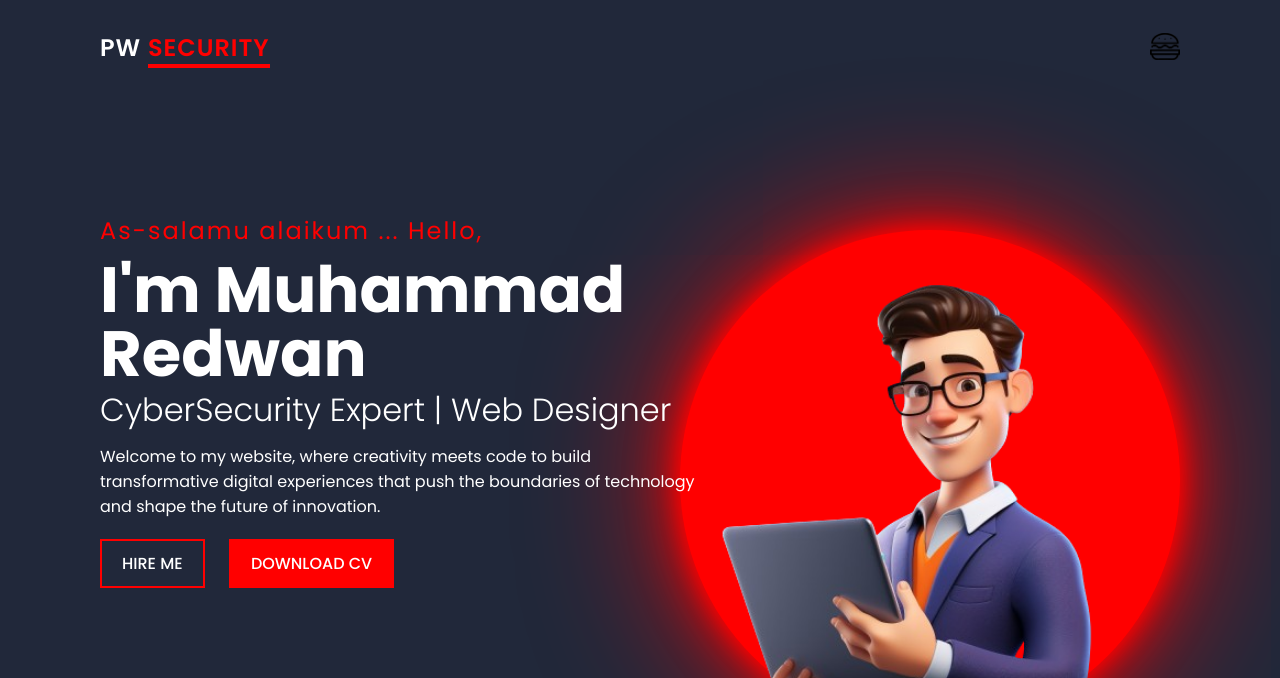
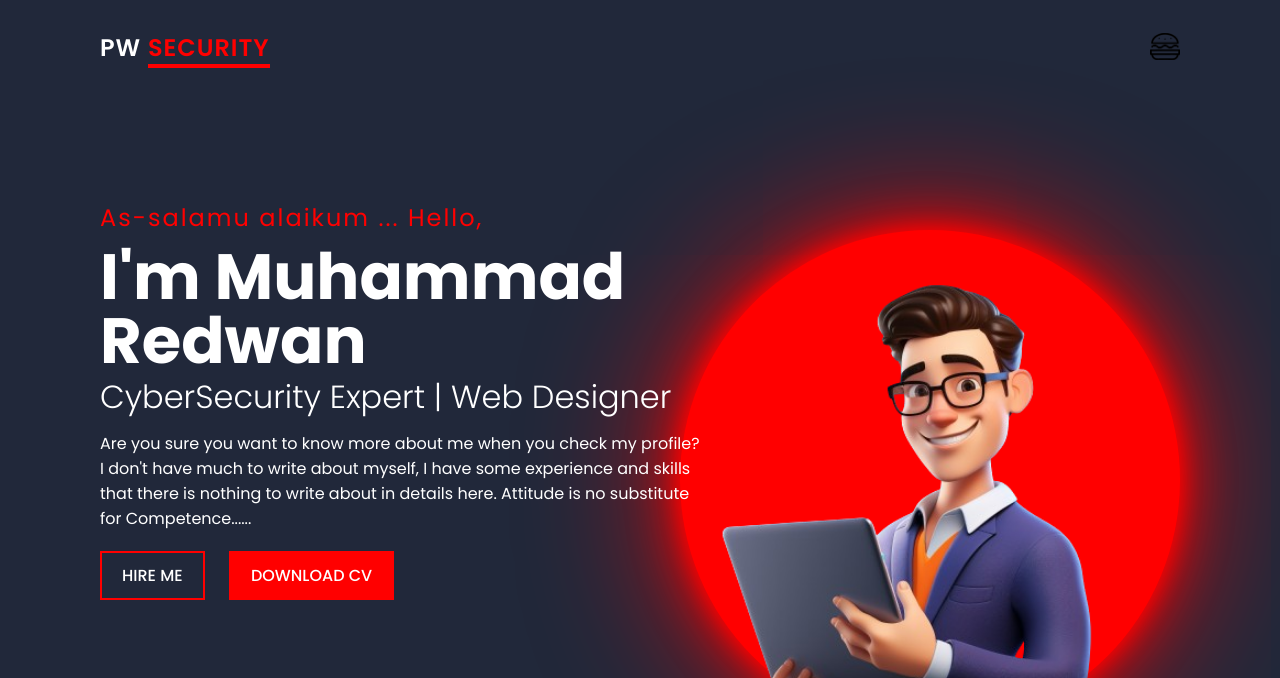
Before and after one commit to Trevuj/portfolio, a plain HTML site: page index.html in a window 1280 px wide. Shown: the top 678 px of the page. Drawn offline with Linux system fonts and the light colour scheme.

Commit message:
Update index.html

```diff
--- a/index.html
+++ b/index.html
@@ -19,9 +19,10 @@
                 <h4>As-salamu alaikum ... Hello,</h4>
                 <h2>I'm <span>Muhammad Redwan</span></h2>
                 <h3>CyberSecurity Expert | Web Designer</h3>
-                <p>Welcome to my website, where creativity meets code to build transformative
-                    digital experiences that push the boundaries of technology and shape the future
-                    of innovation.</p>
+                <p>Are you sure you want to know more about me when you check my profile?
+                    I don't have much to write about myself, I have some experience and skills
+                    that there is nothing to write about in details here.
+                    Attitude is no substitute for Competence......</p>
                 <a href="https://www.facebook.com/professorrehan">Hire Me</a>
                 <a href="https://drive.usercontent.google.com/download?id=1dpFJeS9YUwdsHsG46Be_SvWYo7cq65U4&export=download&authuser=0">Download CV</a>
             </div>
```
